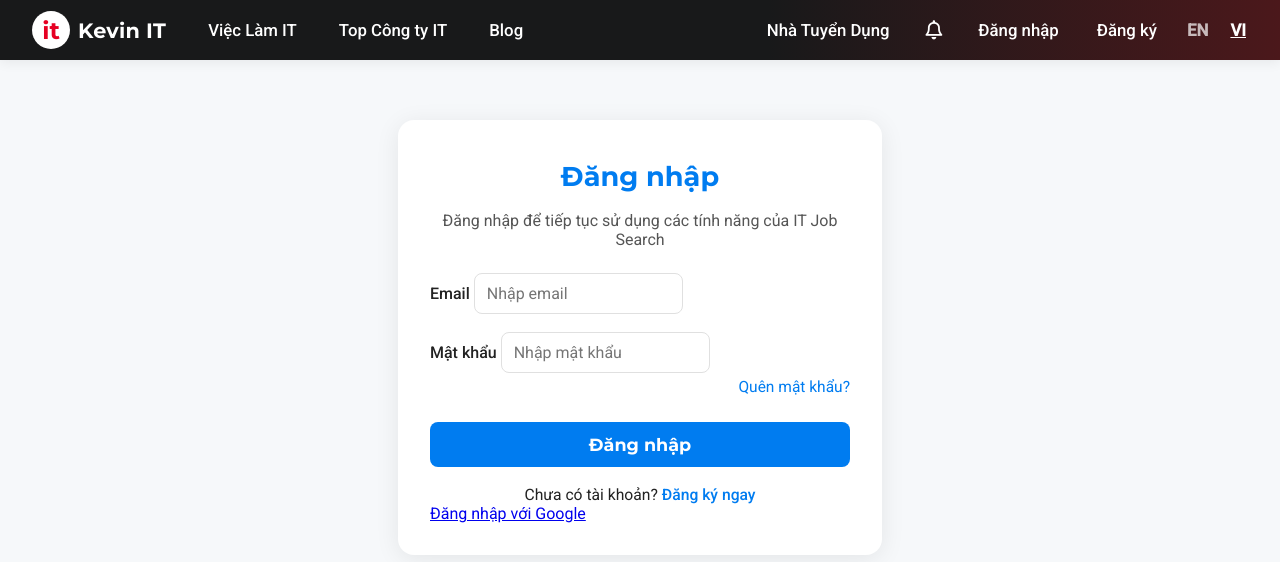
After one commit to giekiwt/KevinITJob, a Django app: page /login/ in a window 1280 px wide. The commit adds this page. Shown: the top 562 px of the page. Run offline with Django 5.2, Linux system fonts and the light colour scheme.

Commit message:
add navigation and login form

```diff
--- a/backend/it_job_search/templates/home.html
+++ b/backend/it_job_search/templates/home.html
@@ -240,6 +240,7 @@
     </style>
 </head>
 <body>
+    {% include 'navbar.html' %}
     <div class="header">
         <div class="nav">
             <div class="logo">
--- a/backend/it_job_search/templates/job_invitation.html
+++ b/backend/it_job_search/templates/job_invitation.html
@@ -164,7 +164,7 @@
         }
         .testimonials-title .highlight {
             color: #007cf0;
-            background: linear-gradient(90deg, #007cf0 60%, #ffb3b3 100%);
+            background: linear-gradient(90deg, #007cf0 60%, #c5bbbb 100%);
             -webkit-background-clip: text;
             -webkit-text-fill-color: transparent;
             background-clip: text;
@@ -306,6 +306,7 @@
     </script>
 </head>
 <body>
+    {% include 'navbar.html' %}
     <div class="container">
         <h1>Passive Job Search</h1>
         <div class="desc">Receive job invitations on IT Job Search just by uploading your CV. Let employers find you!</div>
--- /dev/null
+++ b/backend/it_job_search/templates/login.html
@@ -0,0 +1,134 @@
+<!DOCTYPE html>
+<html lang="en">
+<head>
+    <meta charset="UTF-8">
+    <meta name="viewport" content="width=device-width, initial-scale=1.0">
+    <title>Đăng nhập - IT Job Search</title>
+    <link href="https://fonts.googleapis.com/css?family=Montserrat:700,400&display=swap" rel="stylesheet">
+    <link href="https://fonts.googleapis.com/css?family=Roboto:400,500&display=swap" rel="stylesheet">
+    <style>
+        body {
+            margin: 0;
+            padding: 0;
+            font-family: 'Roboto', Arial, sans-serif;
+            background: #f6f8fa;
+            color: #222;
+        }
+        .login-container {
+            max-width: 420px;
+            margin: 60px auto;
+            background: #fff;
+            border-radius: 16px;
+            box-shadow: 0 4px 24px rgba(0,0,0,0.08);
+            padding: 40px 32px 32px 32px;
+        }
+        .login-title {
+            font-family: 'Montserrat', sans-serif;
+            font-size: 1.7rem;
+            font-weight: 700;
+            color: #007cf0;
+            text-align: center;
+            margin-bottom: 18px;
+        }
+        .login-desc {
+            text-align: center;
+            color: #555;
+            margin-bottom: 24px;
+        }
+        .login-form {
+            display: flex;
+            flex-direction: column;
+            gap: 18px;
+        }
+        .login-form label {
+            font-weight: 500;
+            margin-bottom: 4px;
+        }
+        .login-form input[type='email'],
+        .login-form input[type='password'] {
+            padding: 10px 12px;
+            border: 1.5px solid #e0e0e0;
+            border-radius: 8px;
+            font-size: 1rem;
+            font-family: 'Roboto', sans-serif;
+            transition: border 0.2s;
+        }
+        .login-form input:focus {
+            border: 1.5px solid #007cf0;
+            outline: none;
+        }
+        .login-btn {
+            background: #007cf0;
+            color: #fff;
+            border: none;
+            border-radius: 8px;
+            padding: 12px 0;
+            font-size: 1.1rem;
+            font-family: 'Montserrat', sans-serif;
+            font-weight: 700;
+            cursor: pointer;
+            margin-top: 8px;
+            transition: background 0.2s;
+        }
+        .login-btn:hover {
+            background: #0056b3;
+        }
+        .login-error {
+            color: #e60023;
+            background: #fff0f3;
+            border-radius: 6px;
+            padding: 8px 12px;
+            margin-bottom: 8px;
+            text-align: center;
+            font-size: 0.98rem;
+        }
+        .login-link {
+            text-align: center;
+            margin-top: 18px;
+            font-size: 0.98rem;
+        }
+        .login-link a {
+            color: #007cf0;
+            text-decoration: none;
+            font-weight: 500;
+        }
+        .login-link a:hover {
+            text-decoration: underline;
+        }
+        @media (max-width: 600px) {
+            .login-container {
+                padding: 18px 4px;
+            }
+        }
+    </style>
+</head>
+<body>
+    {% include 'navbar.html' %}
+    <div class="login-container">
+        <div class="login-title">Đăng nhập</div>
+        <div class="login-desc">Đăng nhập để tiếp tục sử dụng các tính năng của IT Job Search</div>
+        {% if error %}
+            <div class="login-error">{{ error }}</div>
+        {% endif %}
+        <form class="login-form" method="post">
+            {% csrf_token %}
+            <div>
+                <label for="email">Email</label>
+                <input type="email" id="email" name="email" required placeholder="Nhập email">
+            </div>
+            <div>
+                <label for="password">Mật khẩu</label>
+                <input type="password" id="password" name="password" required placeholder="Nhập mật khẩu">
+                <div style="text-align:right; margin-top:4px;">
+                    <a href="/forgot-password/" style="color:#007cf0; font-size:0.97rem; text-decoration:none;">Quên mật khẩu?</a>
+                </div>
+            </div>
+            <button class="login-btn" type="submit">Đăng nhập</button>
+        </form>
+        <div class="login-link">
+            Chưa có tài khoản? <a href="#">Đăng ký ngay</a>
+        </div>
+        <a href="{% url 'social:begin' 'google-oauth2' %}?next={{ request.GET.next|default:'/job-invitation/' }}">Đăng nhập với Google</a>
+    </div>
+</body>
+</html>
--- /dev/null
+++ b/backend/it_job_search/templates/navbar.html
@@ -0,0 +1,196 @@
+<nav class="navbar">
+    <div class="navbar-container">
+        <div class="navbar-left">
+            <a href="/" class="navbar-logo">
+                <span class="logo-circle">it</span><span class="logo-text">Kevin IT</span>
+            </a>
+            <ul class="navbar-links">
+                <li><a href="/" class="nav-link">Việc Làm IT</a></li>
+                <li><a href="/companies/" class="nav-link">Top Công ty IT</a></li>
+                <li><a href="/blog/" class="nav-link">Blog</a></li>
+            </ul>
+        </div>
+        <div class="navbar-right">
+            <a href="#" class="nav-link nav-employer">Nhà Tuyển Dụng</a>
+            <a href="#" class="nav-icon"><i class="fa-regular fa-bell"></i></a>
+            {% if user.is_authenticated %}
+                <div class="navbar-avatar" title="{{ user.email }}">
+                    {{ user.email|first|upper }}
+                </div>
+                <span class="navbar-user-email">{{ user.email }}</span>
+                <a href="/logout/" class="nav-link nav-logout">Đăng xuất</a>
+            {% else %}
+                <a href="/login/" class="nav-link">Đăng nhập</a>
+                <a href="/register/" class="nav-link">Đăng ký</a>
+            {% endif %}
+            <span class="nav-lang">EN</span> <span class="nav-lang active">VI</span>
+        </div>
+    </div>
+</nav>
+<link rel="stylesheet" href="https://cdnjs.cloudflare.com/ajax/libs/font-awesome/6.4.2/css/all.min.css"/>
+<style>
+.navbar {
+    position: fixed;
+    top: 0; left: 0; right: 0;
+    background: linear-gradient(90deg, #18191a 60%, #4b181b 100%);
+    z-index: 1000;
+    height: 60px;
+    box-shadow: 0 2px 12px rgba(0,0,0,0.07);
+}
+.navbar-container {
+    max-width: 1400px;
+    margin: 0 auto;
+    display: flex;
+    align-items: center;
+    justify-content: space-between;
+    height: 60px;
+    padding: 0 32px;
+}
+.navbar-left {
+    display: flex;
+    align-items: center;
+    gap: 32px;
+}
+.navbar-logo {
+    display: flex;
+    align-items: center;
+    text-decoration: none;
+    gap: 6px;
+}
+.logo-circle {
+    background: #fff;
+    color: #e60023;
+    font-family: 'Montserrat', sans-serif;
+    font-weight: 700;
+    font-size: 1.5rem;
+    border-radius: 50%;
+    width: 38px;
+    height: 38px;
+    display: flex;
+    align-items: center;
+    justify-content: center;
+    margin-right: 2px;
+}
+.logo-text {
+    color: #fff;
+    font-family: 'Montserrat', sans-serif;
+    font-weight: 700;
+    font-size: 1.3rem;
+    letter-spacing: 0.01em;
+}
+.navbar-links {
+    list-style: none;
+    display: flex;
+    gap: 22px;
+    align-items: center;
+    margin: 0;
+    padding: 0;
+}
+.navbar-links .nav-link {
+    color: #fff;
+    text-decoration: none;
+    font-weight: 500;
+    font-size: 1.05rem;
+    transition: color 0.2s;
+    padding: 6px 10px;
+    border-radius: 6px;
+}
+.navbar-links .nav-link:hover {
+    color: #e60023;
+    background: #fff;
+}
+.navbar-right {
+    display: flex;
+    align-items: center;
+    gap: 18px;
+}
+.nav-employer {
+    color: #fff;
+    font-weight: 700;
+    margin-right: 8px;
+}
+.nav-icon {
+    color: #fff;
+    font-size: 1.2rem;
+    margin-right: 8px;
+    text-decoration: none;
+    transition: color 0.2s;
+}
+.nav-icon:hover {
+    color: #e60023;
+}
+.navbar-avatar {
+    width: 36px;
+    height: 36px;
+    background: linear-gradient(135deg, #e60023 60%, #ffb3b3 100%);
+    color: #fff;
+    font-weight: 700;
+    font-size: 1.1rem;
+    border-radius: 50%;
+    display: flex;
+    align-items: center;
+    justify-content: center;
+    margin-right: 8px;
+    border: 2px solid #fff;
+    box-shadow: 0 2px 8px rgba(230,0,35,0.08);
+}
+.nav-link {
+    color: #fff;
+    text-decoration: none;
+    font-weight: 500;
+    font-size: 1.05rem;
+    transition: color 0.2s;
+    padding: 6px 10px;
+    border-radius: 6px;
+}
+.nav-link:hover {
+    color: #e60023;
+    background: #fff;
+}
+.nav-lang {
+    color: #fff;
+    font-size: 1.05rem;
+    margin: 0 2px;
+    cursor: pointer;
+    opacity: 0.7;
+    font-weight: 600;
+}
+.nav-lang.active {
+    opacity: 1;
+    text-decoration: underline;
+}
+.navbar-user-email {
+    color: #fff;
+    font-size: 1.05rem;
+    font-weight: 500;
+    margin-right: 8px;
+    margin-left: 4px;
+}
+.nav-logout {
+    color: #e60023;
+    font-weight: 600;
+    border: 1px solid #e60023;
+    padding: 6px 14px;
+    border-radius: 6px;
+    background: #fff;
+    margin-left: 6px;
+    transition: background 0.2s, color 0.2s;
+}
+.nav-logout:hover {
+    background: #e60023;
+    color: #fff;
+}
+@media (max-width: 900px) {
+    .navbar-container {
+        flex-direction: column;
+        align-items: flex-start;
+        height: auto;
+        padding: 0 8px;
+    }
+    .navbar-left, .navbar-right {
+        flex-wrap: wrap;
+        gap: 10px;
+    }
+}
+body { padding-top: 60px; }
+</style>
--- a/backend/it_job_search/urls.py
+++ b/backend/it_job_search/urls.py
@@ -22,11 +22,14 @@ from rest_framework_simplejwt.views import (
     TokenObtainPairView,
     TokenRefreshView,
 )
-from .views import home, job_invitation
+from .views import home, job_invitation, custom_login, register, forgot_password
 
 urlpatterns = [
     path('', home, name='home'),
     path('job-invitation/', job_invitation, name='job_invitation'),
+    path('login/', custom_login, name='custom_login'),
+    path('register/', register, name='register'),
+    path('forgot-password/', forgot_password, name='forgot_password'),
     path('admin/', admin.site.urls),
     path('api/token/', TokenObtainPairView.as_view(), name='token_obtain_pair'),
     path('api/token/refresh/', TokenRefreshView.as_view(), name='token_refresh'),
@@ -34,4 +37,5 @@ urlpatterns = [
     path('api/jobs/', include('job_listings.urls')),
     path('api/companies/', include('company_profiles.urls')),
     path('api/blog/', include('blog_posts.urls')),
+    path('social-auth/', include('social_django.urls', namespace='social')),
 ] + static(settings.MEDIA_URL, document_root=settings.MEDIA_ROOT)
--- a/backend/it_job_search/views.py
+++ b/backend/it_job_search/views.py
@@ -1,7 +1,61 @@
-from django.shortcuts import render
+from django.shortcuts import render, redirect
+from django.contrib.auth import authenticate, login
+from django.contrib.auth import get_user_model
+from django.views.decorators.csrf import csrf_protect
+from django.contrib.auth.decorators import login_required
+
+User = get_user_model()
+
+@csrf_protect
+def custom_login(request):
+    error = None
+    if request.method == 'POST':
+        email = request.POST.get('email')
+        password = request.POST.get('password')
+        try:
+            user = User.objects.get(email=email)
+        except User.DoesNotExist:
+            user = None
+        if user is not None and user.check_password(password):
+            login(request, user)
+            next_url = request.GET.get('next') or '/job-invitation/'
+            return redirect(next_url)
+        else:
+            error = 'Email hoặc mật khẩu không đúng.'
+    return render(request, 'login.html', {'error': error})
+
+@csrf_protect
+def register(request):
+    error = None
+    success = None
+    if request.method == 'POST':
+        email = request.POST.get('email')
+        password = request.POST.get('password')
+        confirm_password = request.POST.get('confirm_password')
+        if password != confirm_password:
+            error = 'Mật khẩu xác nhận không khớp.'
+        elif User.objects.filter(email=email).exists():
+            error = 'Email đã được sử dụng.'
+        else:
+            user = User.objects.create_user(email=email, password=password)
+            user.save()
+            success = 'Đăng ký thành công! Bạn có thể đăng nhập ngay.'
+    return render(request, 'register.html', {'error': error, 'success': success})
 
 def home(request):
     return render(request, 'home.html')
 
 def job_invitation(request):
+    if not request.user.is_authenticated:
+        return redirect(f'/login/?next=/job-invitation/')
+    # Nếu đã đăng nhập, render form nhập thông tin cá nhân + upload CV
     return render(request, 'job_invitation.html')
+
+@csrf_protect
+def forgot_password(request):
+    success = None
+    if request.method == 'POST':
+        email = request.POST.get('email')
+        # Demo: chỉ hiển thị thông báo, chưa gửi email thực tế
+        success = 'Nếu email tồn tại, hướng dẫn đặt lại mật khẩu đã được gửi.'
+    return render(request, 'forgot_password.html', {'success': success})
```
Also changed, not shown: backend/it_job_search/settings.py (+21 -0 lines), backend/it_job_search/templates/forgot_password.html (added, +125 -0 lines), backend/it_job_search/templates/register.html (added, +146 -0 lines).
